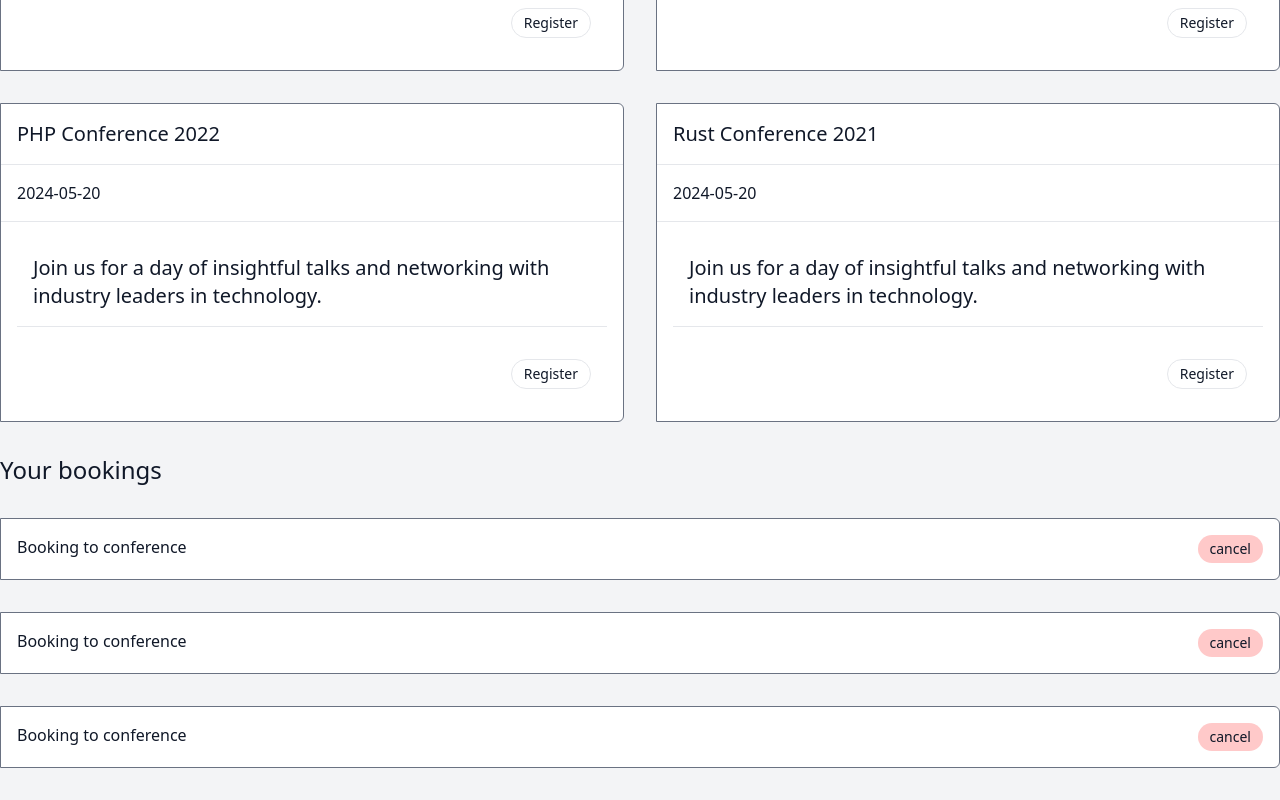
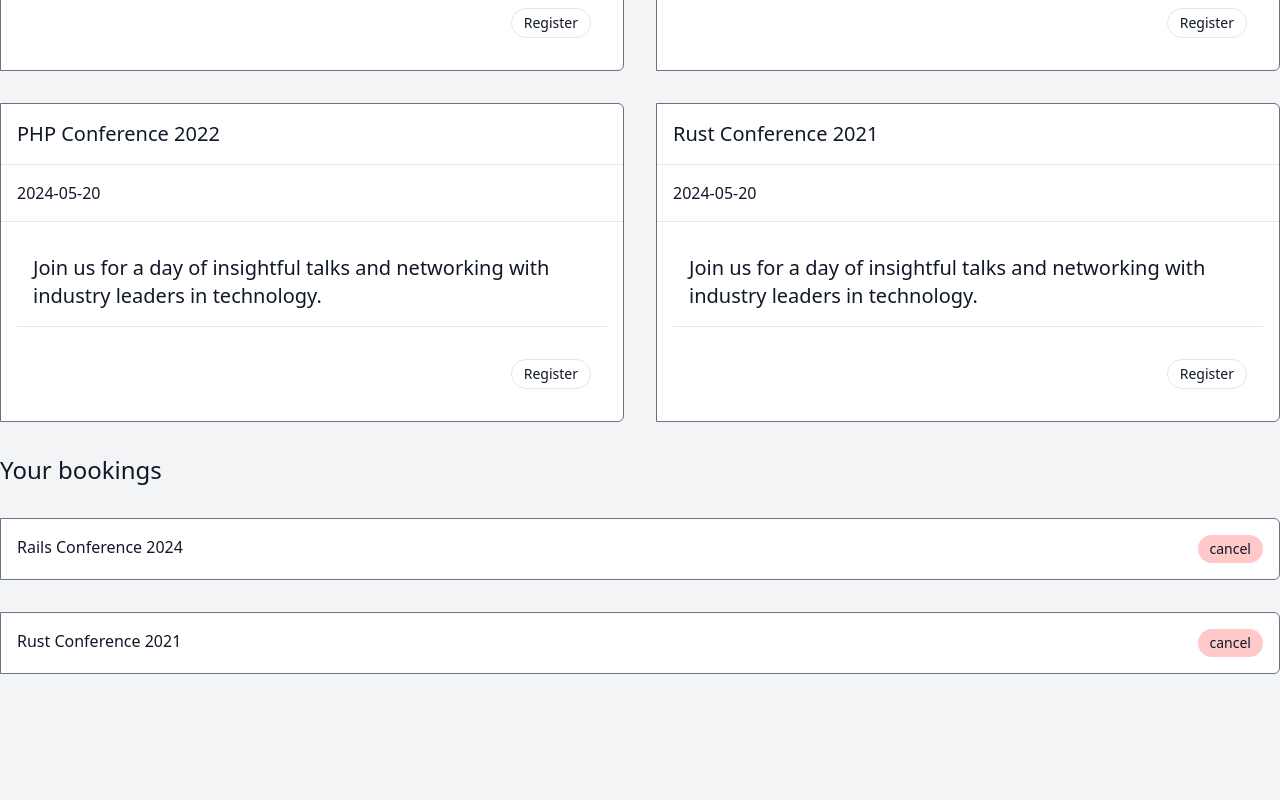
Before and after one commit to Andreeoak/Event-Registration, a Vue app in the folder event-registration/: page / in a window 1280 px wide. Shown: the part 416-1216 px from the top of the page. After the commit the page ends 1122 px from the top, so only its background shows below. Built offline with nearby package versions, Linux system fonts and the light colour scheme; data requests are answered from the project's data file.

Commit message:
Loading booking item

```diff
--- a/event-registration/db.json
+++ b/event-registration/db.json
@@ -29,5 +29,20 @@
       "location": "Convention Center, Downtown"
     }
   ],
-  "bookings": []
+  "bookings": [
+    {
+      "id": "1752427420500",
+      "userId": 1,
+      "eventId": "1",
+      "eventTitle": "Rails Conference 2024",
+      "status": "confirmed"
+    },
+    {
+      "id": "1752430071907",
+      "userId": 1,
+      "eventId": "4",
+      "eventTitle": "Rust Conference 2021",
+      "status": "confirmed"
+    }
+  ]
 }
--- a/event-registration/src/App.vue
+++ b/event-registration/src/App.vue
@@ -19,7 +19,12 @@
     </section>
     <h2 class="text-2xl fount-medium">Your bookings</h2>
     <section class="grid grid-cols-1 gap-8">
-      <BookingItem v-for="i in 3" :key="i" />
+      <template v-if="!bookingLoading">
+        <BookingItem v-for="booking in bookings" :key="booking.id" :title="booking.eventTitle" />
+      </template>
+      <template v-else>
+        <LoadingBookingItem v-for="i in 3" :key="i" />
+      </template>
     </section>
   </main>
 </template>
@@ -27,11 +32,14 @@
 <script setup>
 import { ref, onMounted } from 'vue'
 import EventCard from '@/components/EventsCard.vue'
-import BookingItem from './components/BookingItem.vue'
-import LoadingEventCard from './components/LoadingEventCard.vue'
+import BookingItem from '@/components/BookingItem.vue'
+import LoadingEventCard from '@/components/LoadingEventCard.vue'
+import LoadingBookingItem from '@/components/LoadingBookingItem.vue'
 
 const events = ref([])
 const eventsLoading = ref(false)
+const bookingLoading = ref(false)
+const bookings = ref([])
 
 const fetchEvents = async () => {
   eventsLoading.value = true
@@ -61,5 +69,21 @@ const handleRegistration = async (event) => {
   })
 }
 
-onMounted(() => fetchEvents())
+const fetchBooking = async () => {
+  try {
+    bookingLoading.value = true
+    const response = await fetch('http://localhost:3001/bookings?userId=1', {
+      method: 'GET',
+      headers: { 'Content-Type': 'application/json' },
+    })
+    bookings.value = await response.json()
+  } finally {
+    bookingLoading.value = false
+  }
+}
+
+onMounted(() => {
+  fetchEvents()
+  fetchBooking()
+})
 </script>
--- a/event-registration/src/components/BookingItem.vue
+++ b/event-registration/src/components/BookingItem.vue
@@ -1,16 +1,17 @@
-
 <template>
   <SectionCard>
     <div class="flex justify-between">
-      <div>Booking to conference</div>
+      <div>{{ title }}</div>
       <RoundButton variant="danger">cancel</RoundButton>
     </div>
   </SectionCard>
 </template>
 
+<script setup>
+import SectionCard from '@/components/SectionCard.vue'
+import RoundButton from '@/components/RoundButton.vue'
 
-<script setup>
-import SectionCard from '@/components/SectionCard.vue';
-import RoundButton from '@/components/RoundButton.vue';
-
+defineProps({
+  title: String,
+})
 </script>
--- /dev/null
+++ b/event-registration/src/components/LoadingBookingItem.vue
@@ -0,0 +1,15 @@
+<template>
+  <SectionCard class="animate-pulse">
+    <div class="flex justify-between">
+      <div class="flex space-x-4 w-full">
+        <div class="h-4 bg-gray-300 rounded w-1/3"></div>
+        <div class="h-4 bg-gray-300 rounded w-24"></div>
+      </div>
+      <div class="h-8 w-20 bg-gray-300 rounded-full"></div>
+    </div>
+  </SectionCard>
+</template>
+
+<script setup>
+import SectionCard from '@/components/SectionCard.vue'
+</script>
```
